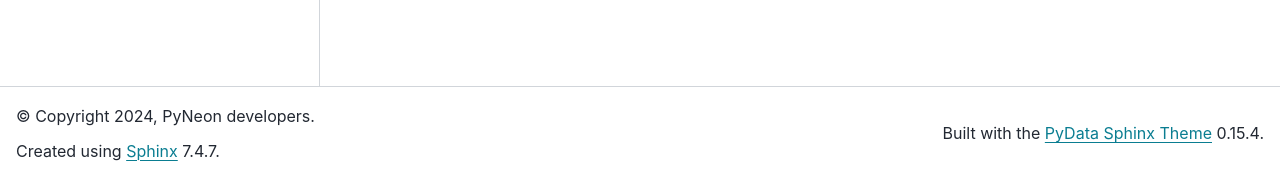
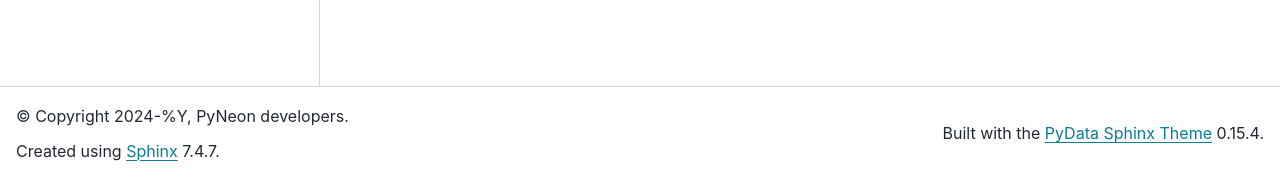
Before and after one commit to ncc-brain/PyNeon, a Sphinx documentation site: the page built from source/reference/export.rst, in a window 1280 px wide. Shown: the part 720-897 px from the top of the page. Built offline with Sphinx 7.4.7 and the PyData theme 0.15.4, drawn with Linux system fonts in a browser that asks for light colours.

Commit message:
Make use of %Y

```diff
--- a/source/conf.py
+++ b/source/conf.py
@@ -7,7 +7,7 @@
 # https://www.sphinx-doc.org/en/master/usage/configuration.html#project-information
 
 project = "PyNeon"
-copyright = "2024, PyNeon developers"
+copyright = "2024-%Y, PyNeon developers"
 author = "PyNeon developers"
 release = "dev"
 
```
